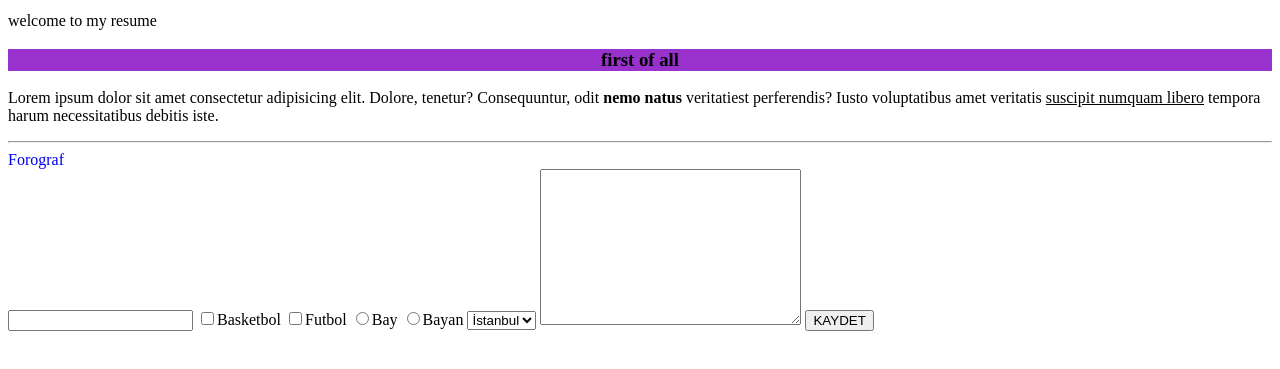
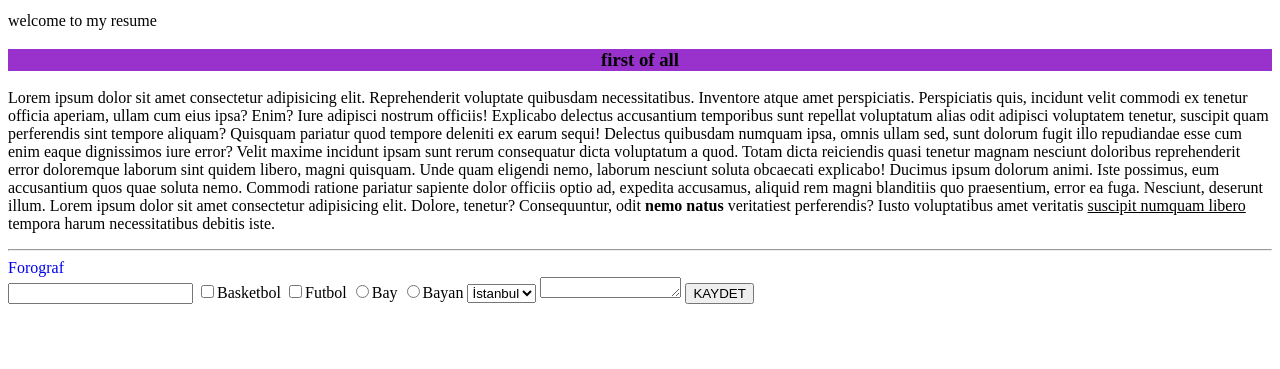
Before and after one commit to nilgunaydin/myResume, a plain HTML site: page test.html in a window 1280 px wide. Shown: the part 113-482 px from the top of the page. Drawn offline with Linux system fonts and the light colour scheme.

Commit message:
second commit

```diff
--- a/test.html
+++ b/test.html
@@ -12,11 +12,20 @@
     <p>welcome to my resume</p>
 
     <h3 style= "text-align: center; background-color: darkorchid;">first of all</h3>
-    <p>
-      Lorem ipsum dolor sit amet consectetur adipisicing elit. Dolore, tenetur?
-      Consequuntur, odit <strong> nemo natus</strong> veritatiest perferendis?
-      Iusto voluptatibus amet veritatis <u>suscipit numquam libero</u> tempora harum
-      necessitatibus debitis iste.
+    <p>Lorem ipsum dolor sit amet consectetur adipisicing elit. Reprehenderit voluptate quibusdam necessitatibus.
+  Inventore atque amet perspiciatis. Perspiciatis quis, incidunt velit commodi ex tenetur officia aperiam, ullam
+  cum eius ipsa? Enim? Iure adipisci nostrum officiis! Explicabo delectus accusantium temporibus sunt repellat
+  voluptatum alias odit adipisci voluptatem tenetur, suscipit quam perferendis sint tempore aliquam? Quisquam
+  pariatur quod tempore deleniti ex earum sequi!
+Delectus quibusdam numquam ipsa, omnis ullam sed, sunt dolorum fugit illo repudiandae esse cum enim eaque dignissimos
+iure error? Velit maxime incidunt ipsam sunt rerum consequatur dicta voluptatum a quod.
+Totam dicta reiciendis quasi tenetur magnam nesciunt doloribus reprehenderit error doloremque laborum sint quidem
+libero, magni quisquam. Unde quam eligendi nemo, laborum nesciunt soluta obcaecati explicabo! Ducimus ipsum dolorum animi.
+Iste possimus, eum accusantium quos quae soluta nemo. Commodi ratione pariatur sapiente dolor officiis optio ad,
+expedita accusamus, aliquid rem magni blanditiis quo praesentium, error ea fuga. Nesciunt, deserunt illum.
+Lorem ipsum dolor sit amet consectetur adipisicing elit. Dolore, tenetur?
+ Consequuntur, odit <strong> nemo natus</strong> veritatiest perferendis?
+Iusto voluptatibus amet veritatis <u>suscipit numquam libero</u> tempora harum necessitatibus debitis iste.
     </p>
 <hr>
 <a href="img/pexels-moose-photos-1586996.jpg"> Forograf </a>
@@ -32,7 +41,7 @@
           <option value="ankara">Aakara</option>
           <option value="İzmir">İzmir</option>
       </select>
-      <textarea name="" id="" cols="30" rows="10"></textarea>
+      <textarea name="" id="" cols="15" rows="1"></textarea>
       <input type="submit" value="KAYDET">
 </form>
 
```
Also changed, not shown: index.html (+1 -1 lines).
